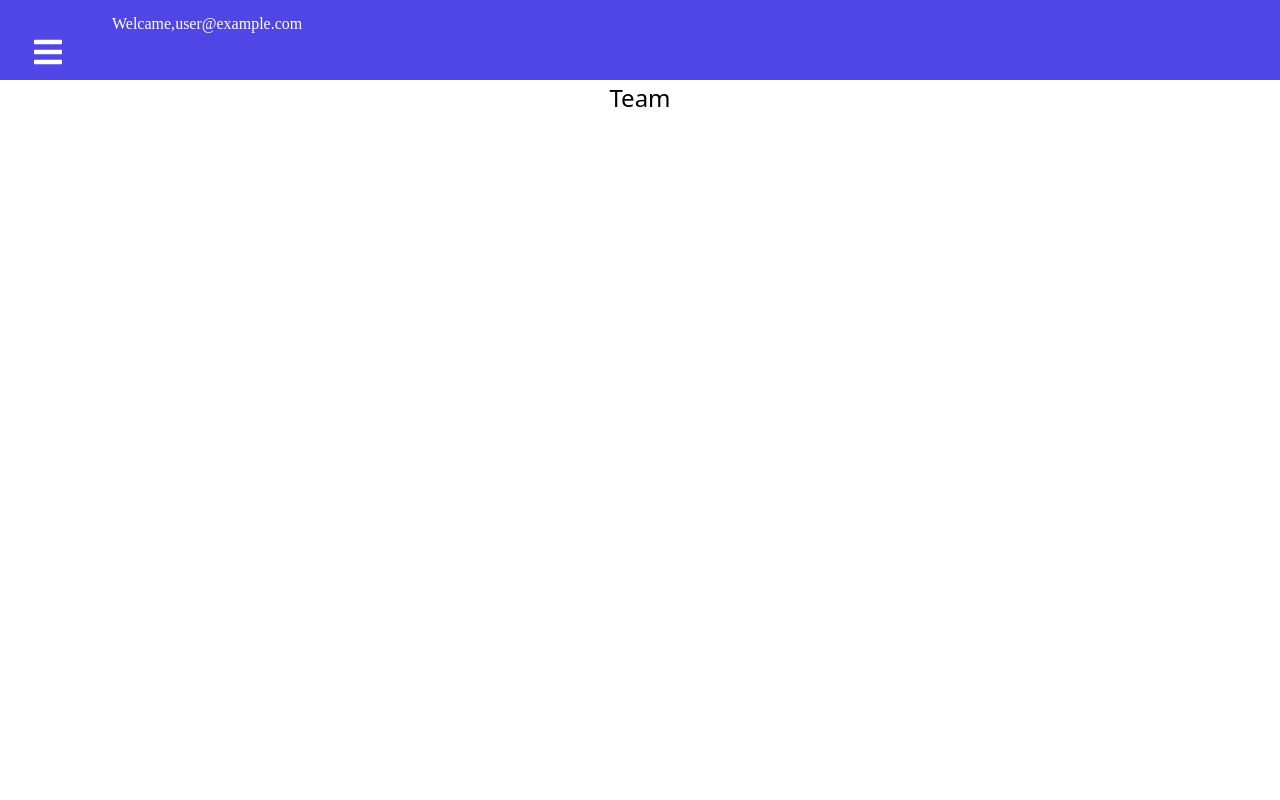
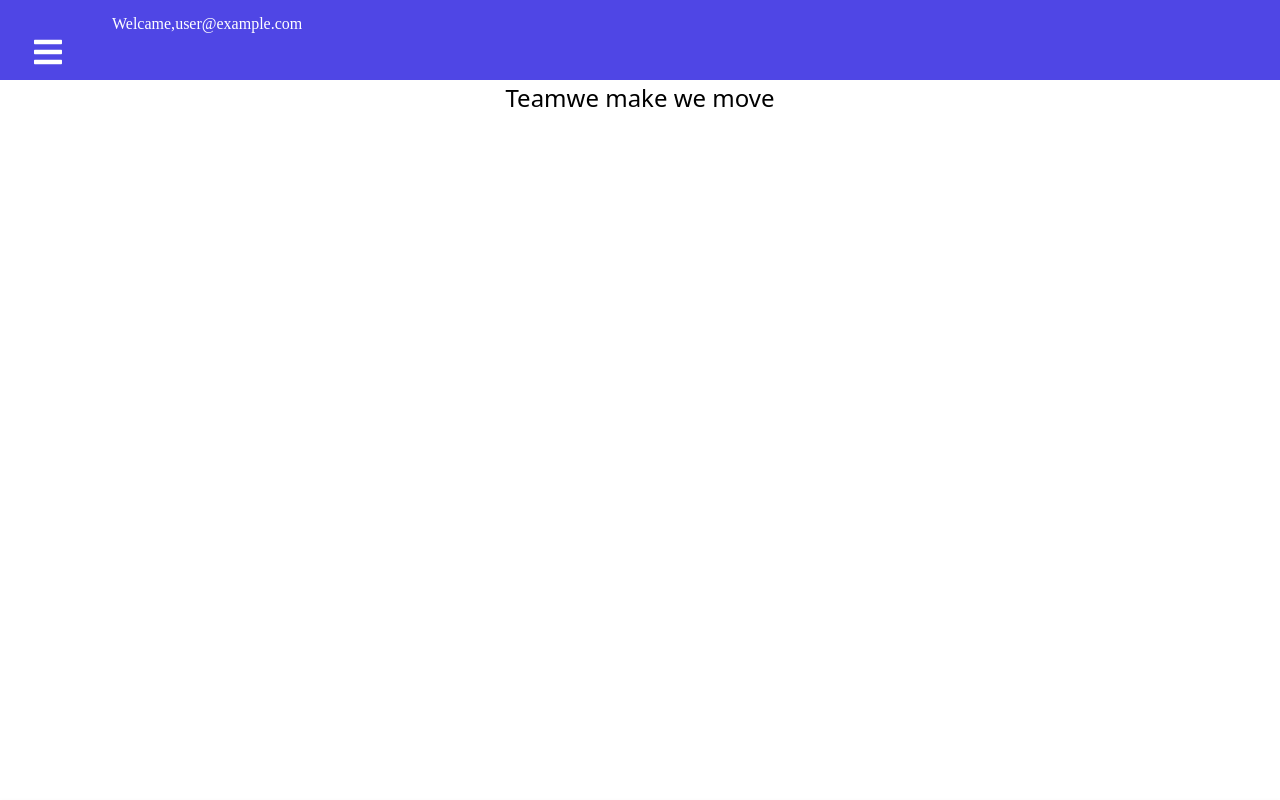
Before and after one commit to nyirurugoomar/Data-Secure, a React (Create React App) app: page /team in a window 1280 px wide. Shown: the top 800 px of the page. Built offline with nearby package versions, Linux system fonts and the light colour scheme; no server answers; sample sign-in values are in the browser's storage.

Commit message:
adding paragraph

```diff
--- a/src/page/Team.jsx
+++ b/src/page/Team.jsx
@@ -8,6 +8,7 @@
 <Sidebar/>
     <div className='Team'>
        <h1>Team</h1>
+       <p>we make we move</p>
     </div>
 
  </>
```
